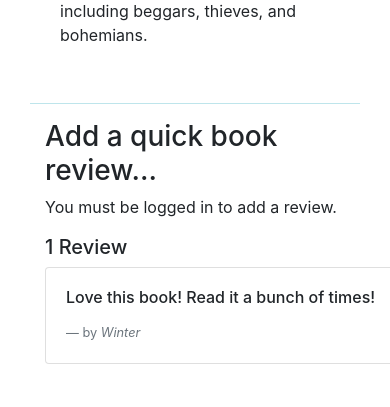
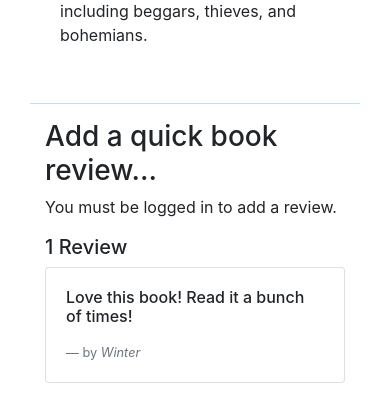
Before and after one commit to angelr1076/django-mibrary, a Django app: page /book/2/viewonly in a window 390 px wide; the page is wider, and only the part inside the window is pictured. Shown: the part 1141-1548 px from the top of that part. Before the commit the page ends 1505 px from the top of that part, so only its background shows below. Run offline with Django 3.2, Linux system fonts and the light colour scheme; data comes from the database, SQL or seed files in the repository; some libraries are stand-ins or nearby versions.

Commit message:
Added responsiveness to review form

```diff
--- a/book/forms.py
+++ b/book/forms.py
@@ -49,5 +49,5 @@ class ReviewForm(ModelForm):
         labels = {'content': ('Review'), }
 
         widgets = {
-            'content': forms.Textarea(attrs={'class': 'form-control', 'rows': 6, 'cols': 40, 'style': 'width:50%;'}),
+            'content': forms.Textarea(attrs={'class': 'form-control', 'rows': 6, 'cols': 40, 'width': '100%' }),
         }
--- a/book/templates/book/viewbook.html
+++ b/book/templates/book/viewbook.html
@@ -10,7 +10,7 @@
 <div class="form-group mt-3">
     <form method="POST">
         {% csrf_token %} {{ form.as_p }}
-    </form <form style='display: none;' method="POST" action="{% url 'deletebook' book.id %}">
+    </form style='display: none;' method="POST" action="{% url 'deletebook' book.id %}">
     {% csrf_token %}
     <button id="delete" type="submit">Delete</button>
     </form>
--- a/book/templates/book/viewonly.html
+++ b/book/templates/book/viewonly.html
@@ -41,16 +41,16 @@
     <hr class="alert-info">
     <div class="container">
         <h3>Add a quick book review...</h3>
-        <form method="POST">
+        <form method="POST" class="">
             {% csrf_token %} {% if request.user.is_authenticated %} {{ review_form.as_p }}
             <input type="submit" value="Submit Review" class="btn btn-outline-success"> {% else %}
             <p>You must be logged in to add a review.</p>
             {% endif %}
         </form>
-        <div class="main-review-section mt-3">
+        <div class="main-review-section d-flex flex-column mt-3">
             <h5>{{ reviews.count }} Review{{ reviews|pluralize }}</h5>
             {% for review in reviews %}
-            <div class="card mb-4" style="width: 40rem;">
+            <div class="card mb-4 d-flex">
                 <div class="card-body">
                     <blockquote class="blockquote">
                         <h6 class="mb-0">{{ review.content }}</h6>
```
